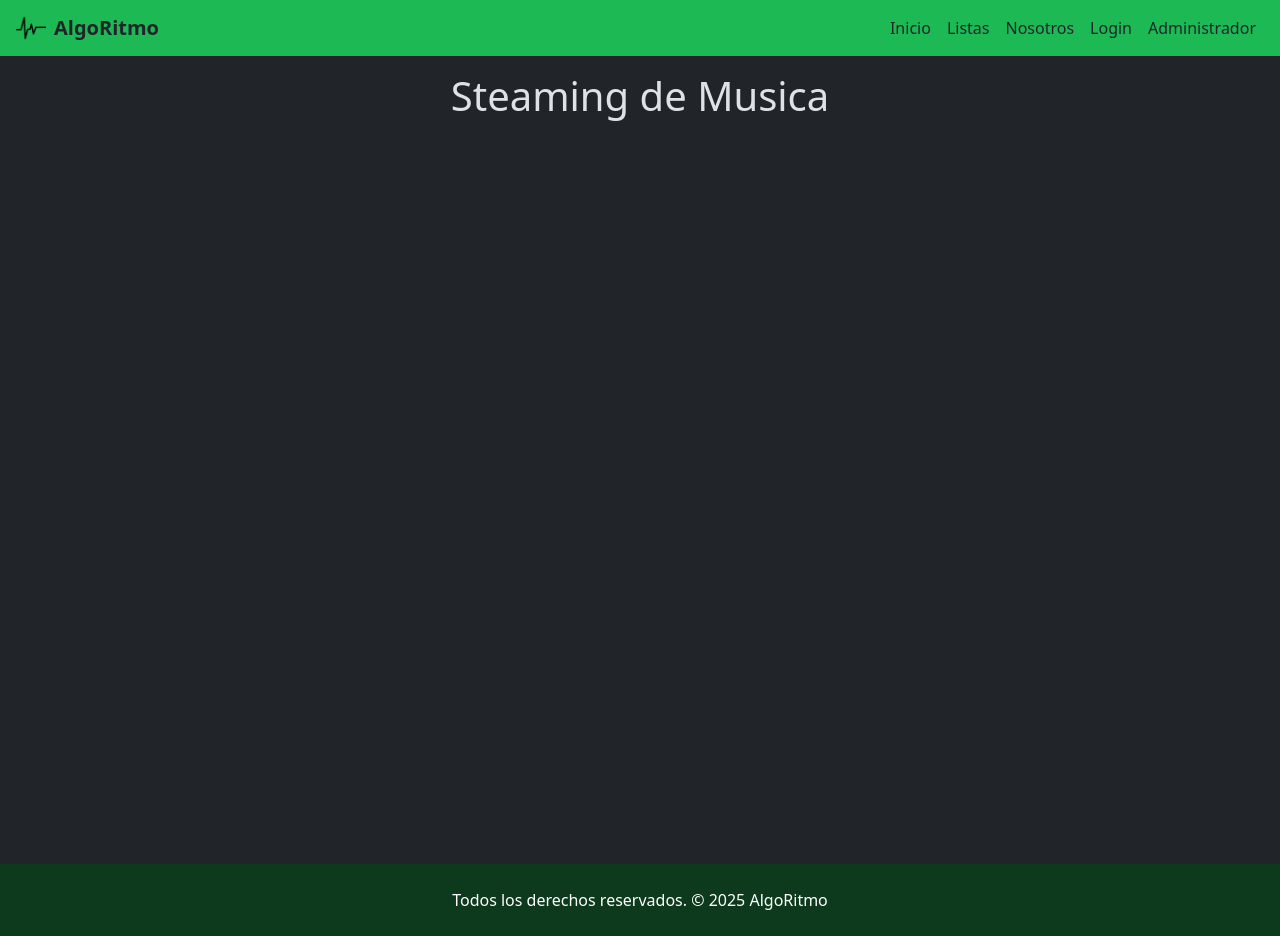
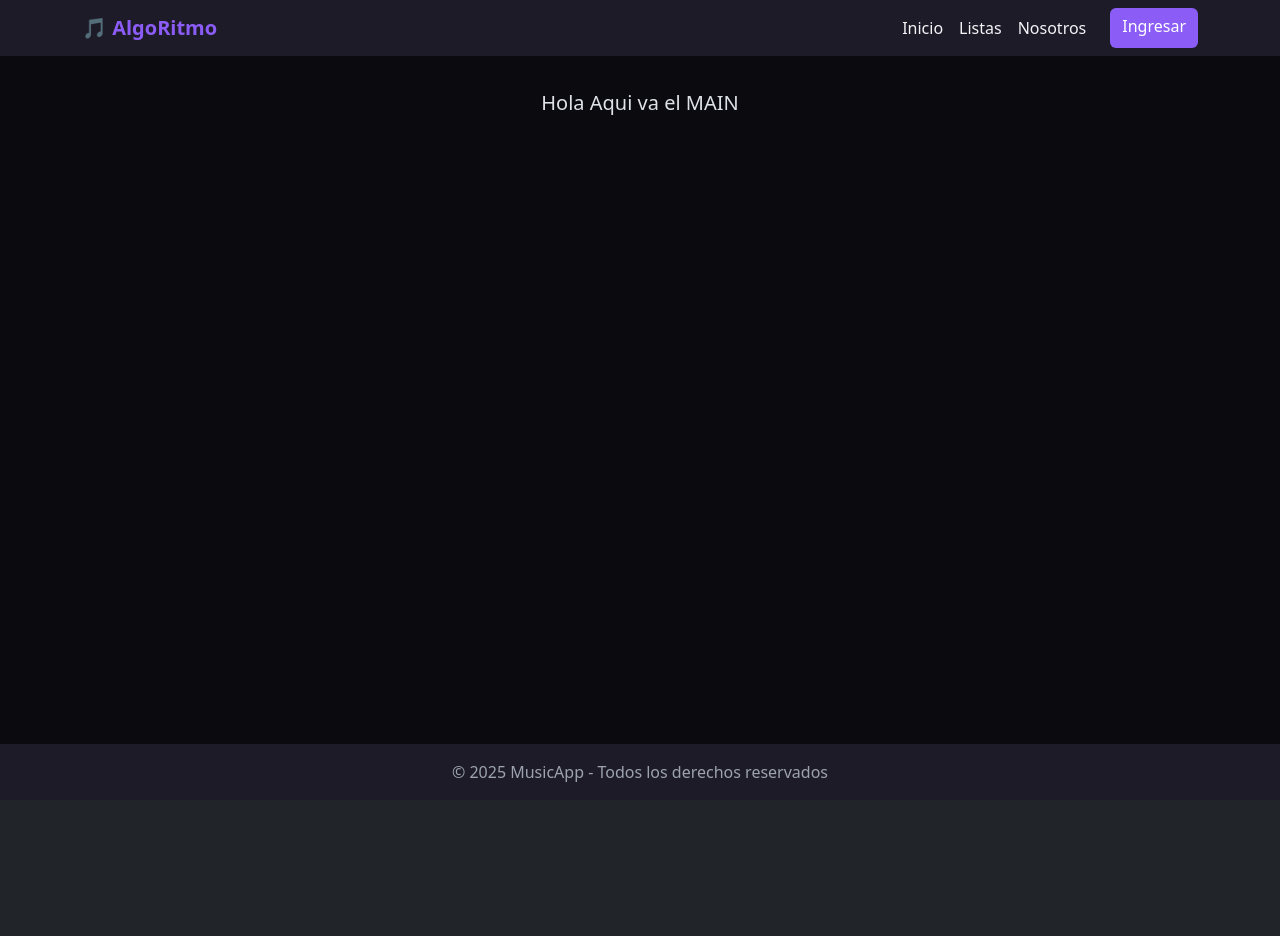
Before and after one commit to masheee/AlgoRitmo, a React (Vite) app: page / in a window 1280 px wide. After the commit the page ends 800 px from the top, so only its background shows below. Built offline with nearby package versions, Linux system fonts and the light colour scheme.

Commit message:
se arreglo bg de navbar main y footer, navbar y footer todavia no estan terminados

```diff
--- a/src/App.jsx
+++ b/src/App.jsx
@@ -1,16 +1,14 @@
+import { Container, Button, Card } from "react-bootstrap";
 import Menu from "./shared/Menu";
 import Footer from "./shared/Footer";
+import Main from "./components/Main"
 
-function App() {
+export default function AppLayout() {
   return (
     <>
-      <Menu></Menu>
-      <main className="container ">
-        <h1 className="text-center my-3">Steaming de Musica</h1>
-      </main>
-      <Footer></Footer>
+      <Menu />
+      <Main></Main>
+      <Footer />
     </>
   );
 }
-
-export default App;
--- /dev/null
+++ b/src/components/Main.jsx
@@ -0,0 +1,17 @@
+import React from "react";
+import { Navbar, Nav, Container, Button, Card } from "react-bootstrap";
+
+
+const Main = () => {
+  return (
+    <>
+      <main style={{ padding: "2rem 0", flex: "1" }}>
+        <Container>
+          <p className="text-center fs-5 ">Hola Aqui va el MAIN</p>
+        </Container>
+      </main>
+    </>
+  );
+};
+
+export default Main;
--- a/src/index.css
+++ b/src/index.css
@@ -1,32 +1,22 @@
 :root {
-  --dark: #121212; /* Fondo principal (centro) */
-  --green-light: #1db954; /* Fondo navbar */
-  --green-dark: #0d3a1d; /* Fondo footer */
-  --white: #ffffff; /* Texto */
-
-  --green-hover: #137334; /* Verde más claro hover */
-  --border: #282828; /* Bordes / secciones */
-  --hover: #242424; /* Hover en tarjetas */
+  --color-primary: #8b5cf6;   /* Violeta principal (medio brillante) */
+  --color-secondary: #a78bfa; /* Lila claro */
+  --color-bg: #0a0a0f;        /* Fondo oscuro (casi negro, con tinte azulado) */
+  --color-surface: #1e1b29;   /* Paneles/cards (violeta muy oscuro) */
+  --color-text: #f3f4f6;      /* Texto principal (blanco grisáceo) */
+  --color-muted: #9ca3af;     /* Texto secundario (gris) */
+  --color-accent: #e879f9;    /* Magenta brillante para botones/hover */
+  --color-success: #34d399;   /* Verde éxito */
+  --color-danger: #f43f5e;    /* Rojo error */
 }
 
-
-
-.navbar-custom {
-  background-color: var(--green-light);
+#root{
+    min-height: 100vh;
+    display: flex;
+    flex-direction: column;
 }
 
-.navbar-custom .nav-link,
-.navbar-custom .navbar-brand,
-.navbar-custom .nav-dropdown {
-  color: var(--dark);
+main{
+    flex-grow: 1;
+    background-color: var(--color-bg);
 }
-
-.navbar-custom .nav-link:hover,
-.navbar-custom .dropdown-item:hover {
-  background-color: var(--green-hover);
-  color: var(--dark);
-}
-
-.bg-footer {
-  background-color: var(--green-dark);
-}
--- a/src/shared/Footer.jsx
+++ b/src/shared/Footer.jsx
@@ -1,14 +1,22 @@
+import { Container } from "react-bootstrap";
 import "../index.css";
 
 const Footer = () => {
   return (
-    <>
-      <div className="d-flex flex-column min-vh-100">
-            <p className="text-center mb-0 bg-footer text-white p-4 mt-auto">
-              Todos los derechos reservados. &copy; 2025 AlgoRitmo
-            </p>
-      </div>
-    </>
+    <footer
+      style={{
+        backgroundColor: "var(--color-surface)",
+        color: "var(--color-muted)",
+        padding: "1rem",
+        textAlign: "center",
+      }}
+    >
+      <Container>
+        <p style={{ margin: 0 }}>
+          © 2025 MusicApp - Todos los derechos reservados
+        </p>
+      </Container>
+    </footer>
   );
 };
 
--- a/src/shared/Menu.jsx
+++ b/src/shared/Menu.jsx
@@ -1,40 +1,35 @@
 import Nav from 'react-bootstrap/Nav';
 import Navbar from 'react-bootstrap/Navbar';
+import Container from 'react-bootstrap/Container';
+import Button from 'react-bootstrap/Button';
 import "../index.css";
 
 const Menu = () => {
   return (
-    <Navbar expand="lg" className="navbar-custom">
-      <Navbar.Brand href="#home" className="text-dark fw-bold ms-3" >
-        <img
-            src="./public/1233.png"
-            width="30"
-            height="30"
-            className="d-inline-block align-top me-2"
-            alt="AlgoRitmo Logo"
-          />
-        AlgoRitmo
-      </Navbar.Brand>
-      <Navbar.Toggle aria-controls="basic-navbar-nav" />
-      <Navbar.Collapse id="basic-navbar-nav">
-        <Nav className="ms-auto me-3">
-          <Nav.Link href="#home" className="text-dark">
-            Inicio
-          </Nav.Link>
-          <Nav.Link href="#home" className="text-dark">
-            Listas
-          </Nav.Link>
-          <Nav.Link href="#link" className="text-dark">
-            Nosotros
-          </Nav.Link>
-          <Nav.Link href="#home" className="text-dark">
-            Login
-          </Nav.Link>
-          <Nav.Link href="#home" className="text-dark">
-            Administrador
-          </Nav.Link>
-        </Nav>
-      </Navbar.Collapse>
+    <Navbar expand="lg" style={{ backgroundColor: "var(--color-surface)" }} variant="dark">
+      <Container>
+        <Navbar.Brand href="/" style={{ color: "var(--color-primary)", fontWeight: "bold" }}>
+          🎵 AlgoRitmo
+        </Navbar.Brand>
+        <Navbar.Toggle aria-controls="basic-navbar-nav" />
+        <Navbar.Collapse id="basic-navbar-nav">
+          <Nav className="ms-auto">
+            <Nav.Link href="/" style={{ color: "var(--color-text)" }}>Inicio</Nav.Link>
+            <Nav.Link href="/catalogo" style={{ color: "var(--color-text)" }}>Listas</Nav.Link>
+            <Nav.Link href="/nosotros" style={{ color: "var(--color-text)" }}>Nosotros</Nav.Link>
+            <Button
+              href="/login"
+              style={{
+                marginLeft: "1rem",
+                backgroundColor: "var(--color-primary)",
+                border: "none"
+              }}
+            >
+              Ingresar
+            </Button>
+          </Nav>
+        </Navbar.Collapse>
+      </Container>
     </Navbar>
   );
 };
```
